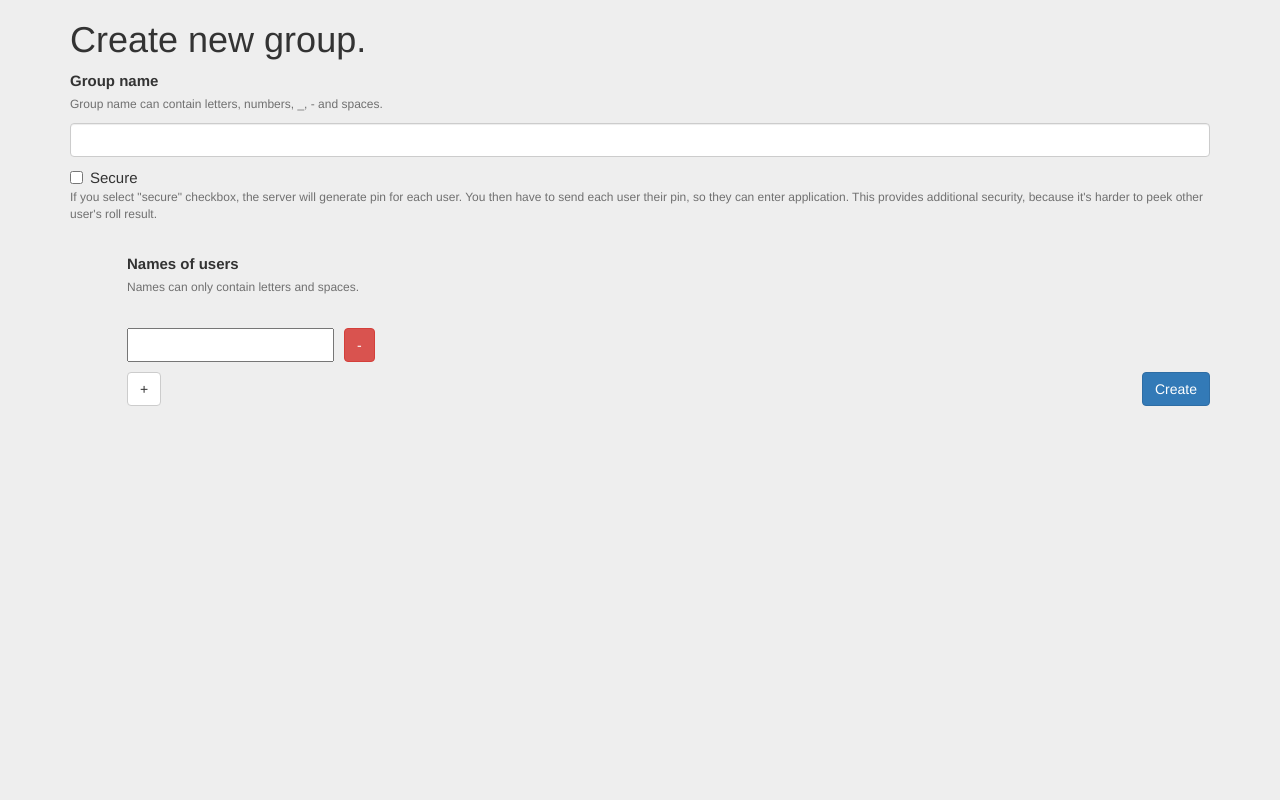
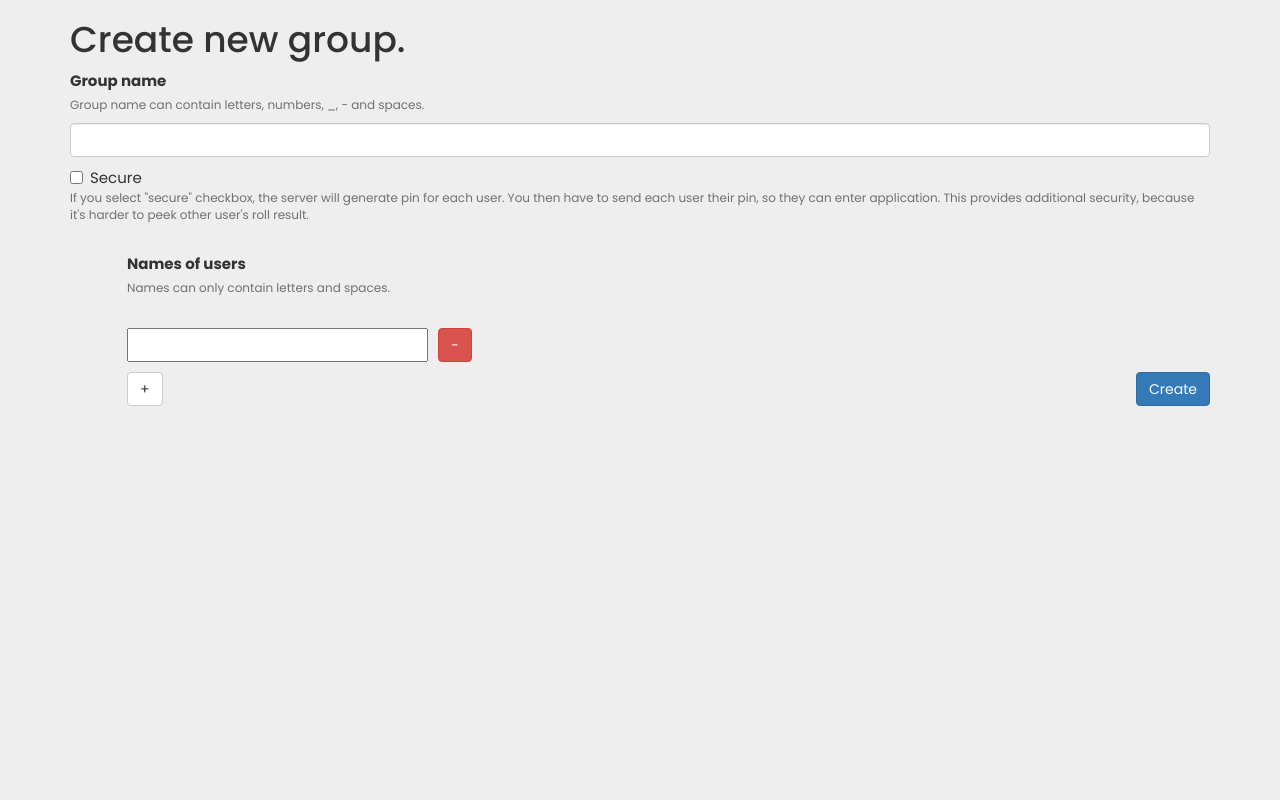
Before and after one commit to RafalKornel/santa2020, a Flask app: page / in a window 1280 px wide. Run offline with Flask 3, Linux system fonts and the light colour scheme; some libraries are stand-ins or nearby versions.

Commit message:
fix font

```diff
--- a/static/style.css
+++ b/static/style.css
@@ -3,7 +3,7 @@ body, html {
   }
 
 body {
-    /* font-family: "Poppins", "sans-serif"; */
+    font-family: "Poppins", "sans-serif";
     margin: 0;
     width: 100vw;
     font-size: 1.5em;
```
